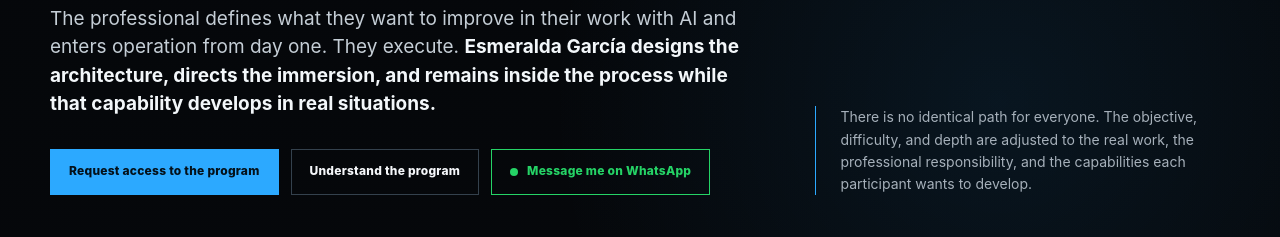
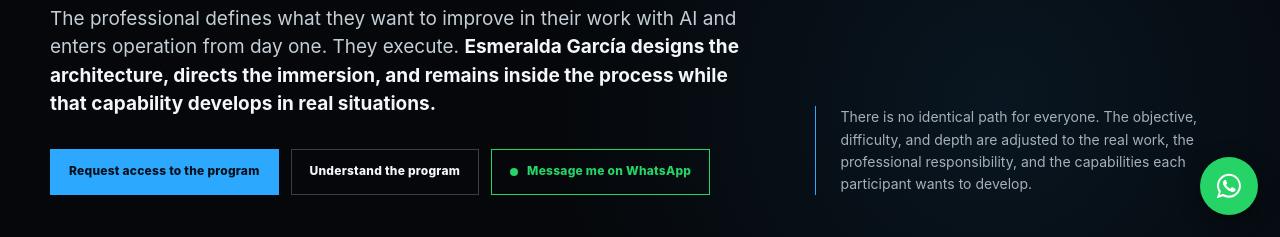
Before and after one commit to FromE-Labs/remarkable-beignet-d883fd, a plain HTML site: page en/index.html in a window 1280 px wide. Shown: the part 563-800 px from the top of the page. Drawn offline with Linux system fonts and the light colour scheme.

Commit message:
Icono flotante de WhatsApp en todas las páginas
Botón redondo verde fijo abajo a la derecha, visible al hacer scroll en
las 27 páginas, con el mensaje en el idioma de cada una.

Co-Authored-By: Claude Opus 5.5 <noreply@anthropic.com>
Claude-Session: https://claude.ai/code/session_015kpVL7aVtnYauJmZJH35bW

```diff
--- a/assets/site.css
+++ b/assets/site.css
@@ -339,3 +339,7 @@ form small.help{display:block;margin-top:6px;font-size:11.5px;color:#8a97a4;lett
 .price-note{font-size:14px;color:#c1cad3;border-left:1px solid var(--accent);padding:4px 0 4px 18px;margin:0 0 26px}
 .price-note strong{color:#fff}
 select{appearance:auto;-webkit-appearance:auto;background-image:none;text-overflow:ellipsis;white-space:nowrap;overflow:hidden;line-height:1.3;min-height:48px;padding-right:15px;color-scheme:dark}
+.wa-float{position:fixed;right:22px;bottom:22px;z-index:900;width:58px;height:58px;border-radius:50%;background:#25d366;display:flex;align-items:center;justify-content:center;box-shadow:0 6px 22px rgba(0,0,0,.45);transition:transform .18s ease}
+.wa-float:hover{transform:scale(1.07)}
+@media (max-width:600px){.wa-float{right:16px;bottom:16px;width:54px;height:54px}}
+@media print{.wa-float{display:none}}
--- a/assets/site.js
+++ b/assets/site.js
@@ -210,3 +210,23 @@ window.FROME_CONFIG = {
     });
   });
 })();
+
+// Botón flotante de WhatsApp en todas las páginas.
+(function () {
+  var lang = (location.pathname.split('/')[1] || 'es');
+  var t = {
+    es: ['Escríbeme por WhatsApp', 'Hola, vengo de frome-one.com y quiero información sobre '],
+    en: ['Message me on WhatsApp', "Hello, I'm coming from frome-one.com and I'd like information about "],
+    fr: ['Écrivez-moi sur WhatsApp', 'Bonjour, je viens de frome-one.com et je souhaite des informations sur ']
+  }[lang] || null;
+  if (!t || document.querySelector('.wa-float')) return;
+  var a = document.createElement('a');
+  a.className = 'wa-float';
+  a.href = 'https://wa.me/34627761640?text=' + encodeURIComponent(t[1]);
+  a.target = '_blank';
+  a.rel = 'noopener';
+  a.setAttribute('aria-label', t[0]);
+  a.title = t[0];
+  a.innerHTML = '<svg viewBox="0 0 32 32" width="30" height="30" aria-hidden="true"><path fill="#fff" d="M16 3C9 3 3.3 8.6 3.3 15.6c0 2.5.7 4.8 1.9 6.8L3 29l6.8-2.1c1.9 1 4 1.6 6.2 1.6 7 0 12.7-5.6 12.7-12.6S23 3 16 3zm0 23.1c-2 0-3.9-.6-5.5-1.6l-.4-.2-4 1.2 1.3-3.9-.3-.4c-1.1-1.7-1.7-3.6-1.7-5.6 0-5.8 4.8-10.5 10.6-10.5s10.6 4.7 10.6 10.5S21.8 26.1 16 26.1zm5.8-7.9c-.3-.2-1.9-.9-2.2-1-.3-.1-.5-.2-.7.2-.2.3-.8 1-1 1.2-.2.2-.4.2-.7.1-.3-.2-1.3-.5-2.5-1.6-.9-.8-1.6-1.8-1.7-2.1-.2-.3 0-.5.1-.6l.5-.6c.2-.2.2-.3.3-.6.1-.2 0-.4 0-.6l-1-2.4c-.3-.6-.5-.5-.7-.5h-.6c-.2 0-.6.1-.9.4-.3.3-1.2 1.1-1.2 2.8s1.2 3.2 1.4 3.4c.2.2 2.4 3.6 5.7 5.1.8.3 1.4.5 1.9.7.8.3 1.5.2 2.1.1.6-.1 1.9-.8 2.2-1.5.3-.7.3-1.4.2-1.5-.1-.1-.3-.2-.6-.4z"/></svg>';
+  document.body.appendChild(a);
+})();
```
